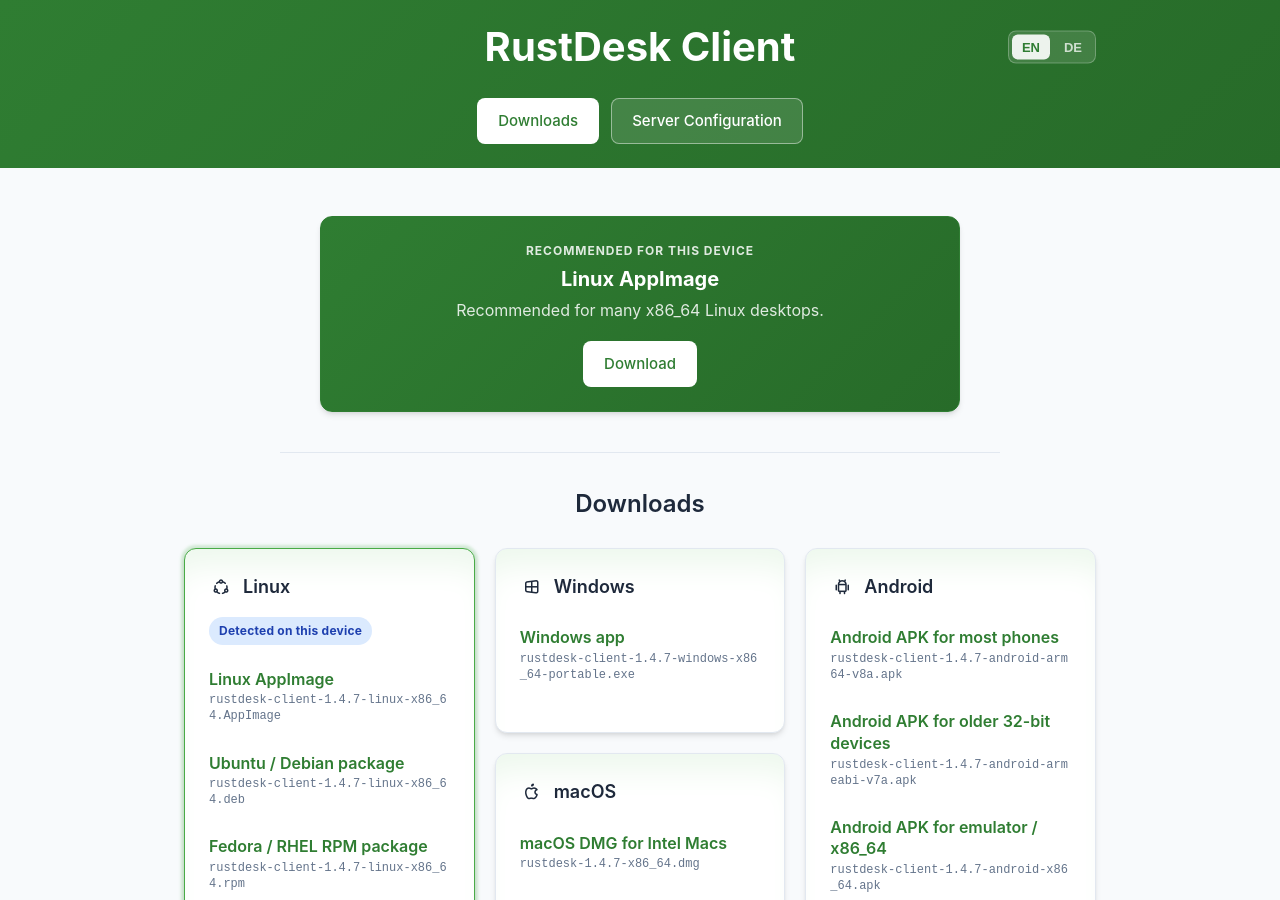
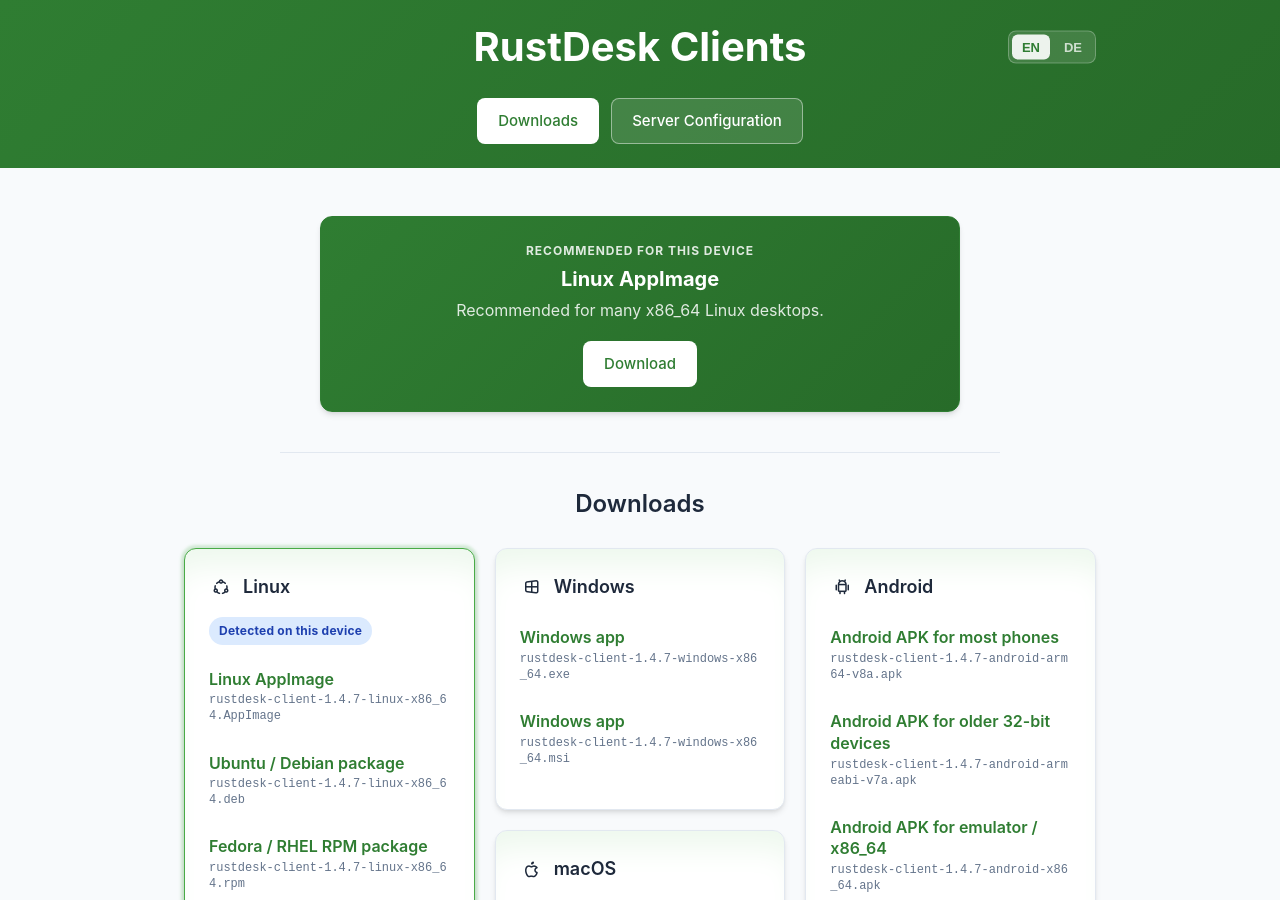
Before and after one commit to greensec/rustdesk-client, a Jekyll site: the page built from docs/index.md, in a window 1280 px wide and 900 px high. Built offline with Jekyll 4.4.1, drawn with Linux system fonts in a browser that asks for light colours; nearby versions of some CDN libraries; some of the changed text lies outside the part shown.

Commit message:
docs: update release and config data

```diff
--- a/docs/_data/release.yml
+++ b/docs/_data/release.yml
@@ -1,29 +1,31 @@
 # Auto-generated by CI. Do not edit manually.
-tag: "rustdesk-client-1.4.7-65"
-title: "RustDesk client 1.4.7 build 65"
+tag: "rustdesk-client-1.4.7-78"
+title: "RustDesk client 1.4.7 build 78"
 prerelease: false
 assets:
   linux:
     - name: "rustdesk-client-1.4.7-linux-x86_64.AppImage"
-      url: "https://github.com/greensec/rustdesk-client/releases/download/rustdesk-client-1.4.7-65/rustdesk-client-1.4.7-linux-x86_64.AppImage"
+      url: "https://github.com/greensec/rustdesk-client/releases/download/rustdesk-client-1.4.7-78/rustdesk-client-1.4.7-linux-x86_64.AppImage"
     - name: "rustdesk-client-1.4.7-linux-x86_64.deb"
-      url: "https://github.com/greensec/rustdesk-client/releases/download/rustdesk-client-1.4.7-65/rustdesk-client-1.4.7-linux-x86_64.deb"
+      url: "https://github.com/greensec/rustdesk-client/releases/download/rustdesk-client-1.4.7-78/rustdesk-client-1.4.7-linux-x86_64.deb"
     - name: "rustdesk-client-1.4.7-linux-x86_64.rpm"
-      url: "https://github.com/greensec/rustdesk-client/releases/download/rustdesk-client-1.4.7-65/rustdesk-client-1.4.7-linux-x86_64.rpm"
+      url: "https://github.com/greensec/rustdesk-client/releases/download/rustdesk-client-1.4.7-78/rustdesk-client-1.4.7-linux-x86_64.rpm"
     - name: "rustdesk-client-1.4.7-linux-x86_64-suse.rpm"
-      url: "https://github.com/greensec/rustdesk-client/releases/download/rustdesk-client-1.4.7-65/rustdesk-client-1.4.7-linux-x86_64-suse.rpm"
+      url: "https://github.com/greensec/rustdesk-client/releases/download/rustdesk-client-1.4.7-78/rustdesk-client-1.4.7-linux-x86_64-suse.rpm"
     - name: "rustdesk-client-1.4.7-linux-x86_64.flatpak"
-      url: "https://github.com/greensec/rustdesk-client/releases/download/rustdesk-client-1.4.7-65/rustdesk-client-1.4.7-linux-x86_64.flatpak"
+      url: "https://github.com/greensec/rustdesk-client/releases/download/rustdesk-client-1.4.7-78/rustdesk-client-1.4.7-linux-x86_64.flatpak"
   windows:
-    - name: "rustdesk-client-1.4.7-windows-x86_64-portable.exe"
-      url: "https://github.com/greensec/rustdesk-client/releases/download/rustdesk-client-1.4.7-65/rustdesk-client-1.4.7-windows-x86_64-portable.exe"
+    - name: "rustdesk-client-1.4.7-windows-x86_64.exe"
+      url: "https://github.com/greensec/rustdesk-client/releases/download/rustdesk-client-1.4.7-78/rustdesk-client-1.4.7-windows-x86_64.exe"
+    - name: "rustdesk-client-1.4.7-windows-x86_64.msi"
+      url: "https://github.com/greensec/rustdesk-client/releases/download/rustdesk-client-1.4.7-78/rustdesk-client-1.4.7-windows-x86_64.msi"
   android:
     - name: "rustdesk-client-1.4.7-android-arm64-v8a.apk"
-      url: "https://github.com/greensec/rustdesk-client/releases/download/rustdesk-client-1.4.7-65/rustdesk-client-1.4.7-android-arm64-v8a.apk"
+      url: "https://github.com/greensec/rustdesk-client/releases/download/rustdesk-client-1.4.7-78/rustdesk-client-1.4.7-android-arm64-v8a.apk"
     - name: "rustdesk-client-1.4.7-android-armeabi-v7a.apk"
-      url: "https://github.com/greensec/rustdesk-client/releases/download/rustdesk-client-1.4.7-65/rustdesk-client-1.4.7-android-armeabi-v7a.apk"
+      url: "https://github.com/greensec/rustdesk-client/releases/download/rustdesk-client-1.4.7-78/rustdesk-client-1.4.7-android-armeabi-v7a.apk"
     - name: "rustdesk-client-1.4.7-android-x86_64.apk"
-      url: "https://github.com/greensec/rustdesk-client/releases/download/rustdesk-client-1.4.7-65/rustdesk-client-1.4.7-android-x86_64.apk"
+      url: "https://github.com/greensec/rustdesk-client/releases/download/rustdesk-client-1.4.7-78/rustdesk-client-1.4.7-android-x86_64.apk"
 upstream_macos:
   x64:
     name: "rustdesk-1.4.7-x86_64.dmg"
```
Also changed, not shown: docs/_data/config.yml (+3 -2 lines).
